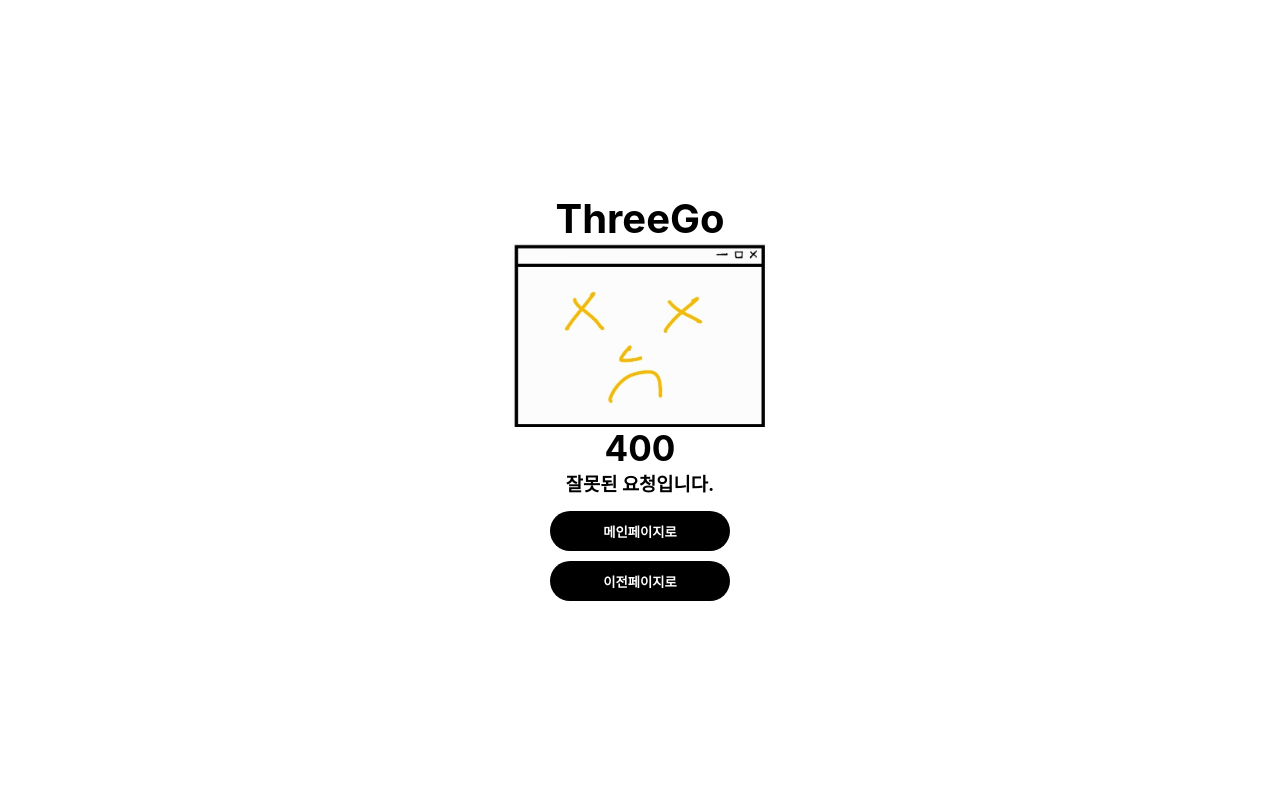
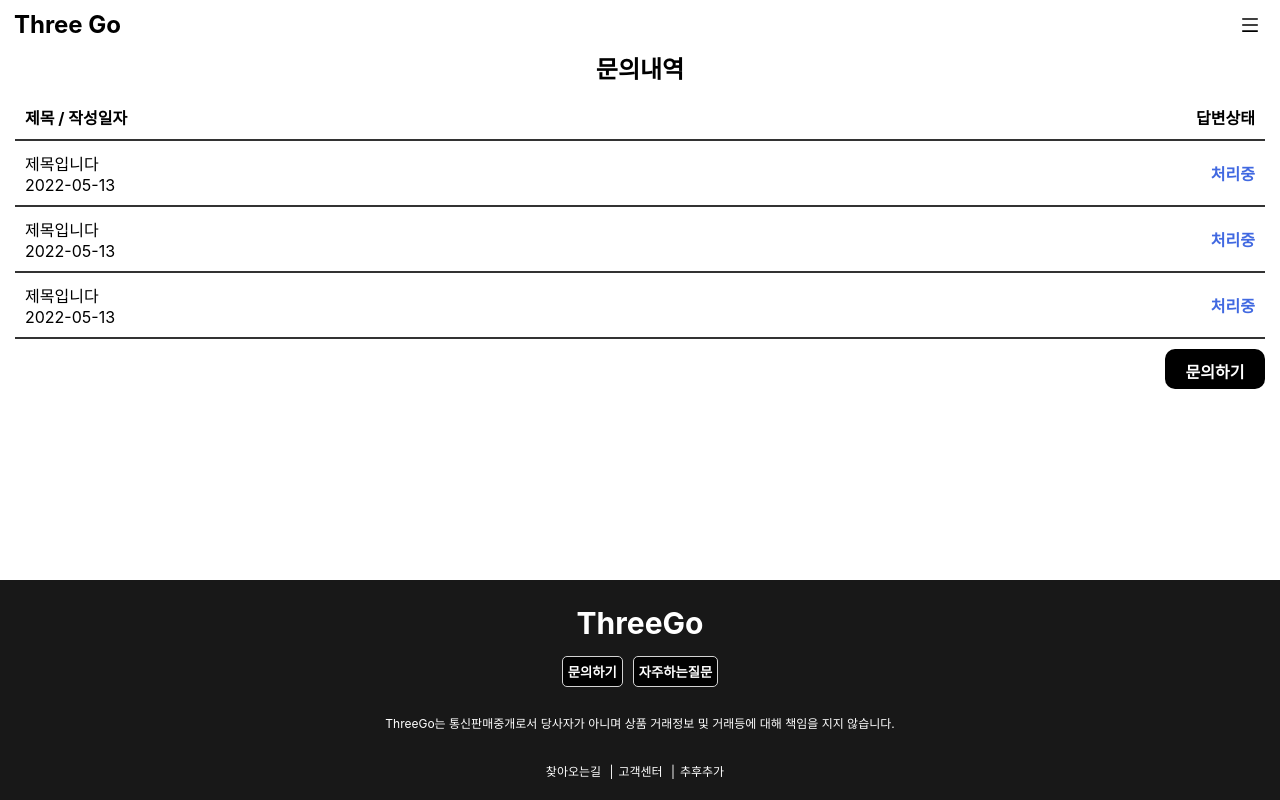
Before and after one commit to leeseongdooo/threego, a React (Create React App) app: page /InquireList in a window 1280 px wide. Built offline with nearby package versions, Linux system fonts and the light colour scheme.

Commit message:
Day0513(1)

```diff
--- a/src/App.js
+++ b/src/App.js
@@ -14,6 +14,9 @@ import ReviewWrite from './Component/ReviewWrite';
 import ReviewDetail from './Component/ReviewDetail';
 import CustomerService from './Component/CustomerService';
 import NoticeList from './Component/NoticeList';
+import NoticeDetail from './Component/NoticeDetail';
+import InquireList from './Component/InquireList';
+import InquireWrite from './Component/InquireWrite';
 
 function App() {
 
@@ -68,6 +71,17 @@ function App() {
           <NoticeList/>
         </Route>
 
+        <Route path="/NoticeDetail">
+          <NoticeDetail/>
+        </Route>
+
+        <Route path="/InquireList">
+          <InquireList/>
+        </Route>
+
+        <Route path="/InquireWrite">
+          <InquireWrite/>
+        </Route>
 
         <Route path="/Error/:error">
             <ErrorPage/>
--- a/src/Component/CustomerService.jsx
+++ b/src/Component/CustomerService.jsx
@@ -33,7 +33,7 @@ function CustomerService() {
                     </div>
                 </Link>
 
-                <Link to="/NoticeList">
+                <Link to="/InquireList">
                     <div>
                         <FiUsers className="icons"/>
                         <p>문의내역 보기</p>
--- /dev/null
+++ b/src/Component/InquireList.jsx
@@ -0,0 +1,89 @@
+import React, { useState } from "react";
+import Header from "./Header";
+import Bottom from "./Bottom";
+import { Link } from "react-router-dom";
+import '../css/InquireList.scss'
+
+function InquireListForm({Inquire}) {
+    return (
+        <>
+            <div className="InquireListForm">
+
+                <div className="TextContentArea">
+                    <p>{Inquire.Title}</p>
+                    <p>{Inquire.WriteDays}</p>
+                </div>
+
+                <h4 style={Inquire.Process==false ? {color: 'royalblue'} : {}}>{Inquire.Process==true ? '처리완료' : '처리중'}</h4>
+            </div>
+            <hr/>
+        </>
+    )
+}
+
+function NoInquire() {
+    return (
+        <div className="NoInquire">
+            <h3>작성한 내용이 없습니다</h3>
+        </div>
+    )
+}
+
+function InquireList() {
+
+    const [Inquire, setInquire] = useState([
+        {
+            id: 1,
+            Title: '제목입니다',
+            WriteDays: '2022-05-13',
+            Content: '얼씨구',
+            Process: false
+        },
+        {
+            id: 2,
+            Title: '제목입니다',
+            WriteDays: '2022-05-13',
+            Content: '얼씨구',
+            Process: false
+        },
+        {
+            id: 3,
+            Title: '제목입니다',
+            WriteDays: '2022-05-13',
+            Content: '얼씨구',
+            Process: false
+        },
+    ])
+
+
+    return (
+        <div className="InquireListBigBox">
+          <Header fontColor="black"/>
+
+            <div className="InquireListContentBox">
+                <h2>문의내역</h2>
+
+                <div className="InquireListContentHeader">
+                    <p>제목 / 작성일자</p>
+                    <p>답변상태</p>
+                </div>
+                <hr />
+
+
+                {Inquire.length > 0 ? Inquire.map(inq => (<InquireListForm Inquire={inq} key={inq.id}/>)) : <NoInquire/>}
+
+
+                <div className="InquireListBtnBox">
+
+                    <Link to='/InquireWrite'>
+                        <button>문의하기</button>
+                    </Link>
+
+                </div>
+            </div>
+          <Bottom></Bottom>
+        </div>
+    )
+}
+
+export default InquireList
--- /dev/null
+++ b/src/Component/InquireWrite.jsx
@@ -0,0 +1,12 @@
+import React from "react";
+import '../css/InquireWrite.scss'
+
+function InquireWrite() {
+    return (
+        <>
+        문의하기
+        </>
+    )
+}
+
+export default InquireWrite;
--- /dev/null
+++ b/src/Component/NoticeDetail.jsx
@@ -0,0 +1,56 @@
+import React from "react";
+import Header from "./Header";
+import Bottom from "./Bottom";
+import '../css/NoticeDetail.scss'
+import {useLocation} from "react-router";
+function NoticeDetail() {
+
+
+
+    const location = useLocation();
+
+    const IsNotice = location.state.Notice;
+
+    const IsNoticeTitle = IsNotice.title;
+    const IsNoticeWriteDay = IsNotice.writedays;
+    const IsNoticeContent = IsNotice.conten
+    return (
+        <div className="NoticeDetailBigBox">
+             <Header fontColor="black"/>
+
+             <div className="NoticeDetailContentBox">
+                 <h1>공지사항</h1>
+                 <hr />
+
+                 <div className="NoticeDetailContent">
+
+
+                    <div className="NoticeDetailTextContent">
+                        <header>
+                            <p>{IsNoticeTitle} </p>
+                            <p>{IsNoticeWriteDay}</p>
+                        </header>
+                        <p>
+                            Lorem ipsum dolor sit amet, consectetur adipisicing elit,
+                            sed do eiusmod tempor incididunt ut labore et dolore magna
+                            aliqua. Ut enim ad minim veniam, quis nostrud exercitation
+                            ullamco laboris nisi ut aliquip ex ea commodo consequat.
+                            Duis aute irure dolor in reprehenderit in voluptate velit esse
+                            cillum dolore eu fugiat nulla pariatur.
+                            Excepteur sint occaecat cupidatat non proident, sunt in culpa
+                            qui officia deserunt mollit anim id est laborum.
+                        </p>
+
+                        <img src="/img/Daegu.jpg" alt="이미지 파일" />
+                    </div>
+
+
+                 </div>
+             </div>
+
+             <Bottom/>
+        </div>
+    );
+}
+
+export default NoticeDetail
--- a/src/Component/NoticeList.jsx
+++ b/src/Component/NoticeList.jsx
@@ -2,8 +2,9 @@ import {React, useState} from "react";
 import Header from "./Header";
 import Bottom from "./Bottom";
 import { FiArrowRightCircle, FiArrowLeftCircle } from "react-icons/fi";
+import { Link } from "react-router-dom";
 import '../css/NoticeList.scss'
-
+import {useHistory} from "react-router";
 
 
 function NoticeList() {
@@ -69,7 +70,7 @@ function NoticeList() {
         },
         {
             id: 9,
-            title: '0510공지사항',
+            title: '0510공지사항1313',
             content: '얼씨구 절씨구',
             writedays: '2022-05-09',
             readbool: false
@@ -84,6 +85,8 @@ function NoticeList() {
 
     ])
 
+    const history = useHistory();
+
     const readCheck = (id) => {
         setNotice(
             Notice.map(check =>
@@ -97,13 +100,15 @@ function NoticeList() {
                 <h1>공지사항</h1>
                 <hr />
                 {Notice.map((ref) => (
-                    <div className="ListForm" key={ref.id} onClick={()=>{readCheck(ref.id)}} style={ref.readbool ? {color: 'gray'} : {}}>
-                        <div className="Text">
-                            <p className="Title">{ref.title}</p>
-                            <p className="WriteDay">{ref.writedays}</p>
+
+                        <div className="ListForm" key={ref.id} onClick={()=>{readCheck(ref.id); history.push({pathname: "/NoticeDetail",state: {Notice: ref}})}} style={ref.readbool ? {color: 'gray'} : {}}>
+                            <div className="Text">
+                                <p className="Title">{ref.title}</p>
+                                <p className="WriteDay">{ref.writedays}</p>
+                            </div>
+                            <FiArrowRightCircle className="Icons"/>
                         </div>
-                        <FiArrowRightCircle className="Icons"/>
-                    </div>
+
                 ))}
 
             <footer className="NoticeListBottomArea">
--- /dev/null
+++ b/src/css/InquireList.scss
@@ -0,0 +1,64 @@
+.InquireListBigBox {
+    height: 100vh;
+    display: flex;
+    flex-direction: column;
+    justify-content: space-between;
+
+    .InquireListContentBox {
+        margin: 15px;
+        margin-top: 50px;
+        h2 {
+            text-align: center;
+            margin-bottom: 10px;
+        }
+
+        .InquireListContentHeader {
+            display: flex;
+            justify-content: space-between;
+            align-items: center;
+            p {
+                margin: 10px;
+                font-weight: 700;
+            }
+        }
+
+        hr {
+            border: 1px solid rgb(51, 51, 51);
+        }
+
+        .InquireListForm {
+            display: flex;
+            justify-content: space-between;
+            align-items: center;
+            padding: 10px;
+            .TextContentArea {
+                display: flex;
+                flex-direction: column;
+            }
+        }
+
+        .InquireListBtnBox {
+            margin-top: 10px;
+            display: flex;
+            justify-content: flex-end;
+            align-items: center;
+            button {
+                padding: 10px;
+                width: 100px;
+                height: 40px;
+                background-color: black;
+                color: white;
+                font-weight: 700;
+                font-size: 16px;
+                border: none;
+                border-radius: 10px;
+            }
+        }
+
+        .NoInquire {
+            margin: 10px;
+            text-align: center;
+        }
+    }
+
+}
--- /dev/null
+++ b/src/css/NoticeDetail.scss
@@ -0,0 +1,46 @@
+.NoticeDetailBigBox {
+    height: 100vh;
+    display: flex;
+    flex-direction: column;
+    justify-content: space-between;
+
+    .NoticeDetailContentBox{
+       margin: 10px;
+       margin-top: 50px;
+       h1 {
+           margin-bottom: 5px;
+       }
+
+       .NoticeDetailContent {
+           margin-top: 10px;
+           margin: 5px;
+           color: black;
+           min-height: 400px;
+           header {
+              display: flex;
+              flex-direction: column;
+              justify-content: space-between;
+              margin-bottom: 10px;
+              p:first-child {
+                font-weight: 700;
+                max-width: 280px;
+                margin-bottom: 5px;
+              }
+          }
+
+          .NoticeDetailTextContent {
+              display: flex;
+              justify-content: space-around;
+              flex-direction: column;
+              margin-top: 10px;
+              margin-bottom: 10px;
+          }
+
+        img {
+            max-width: 250px;
+            max-height: 250px;
+        }
+
+       }
+    }
+}
```
Also changed, not shown: src/css/InquireWrite.scss (added).
